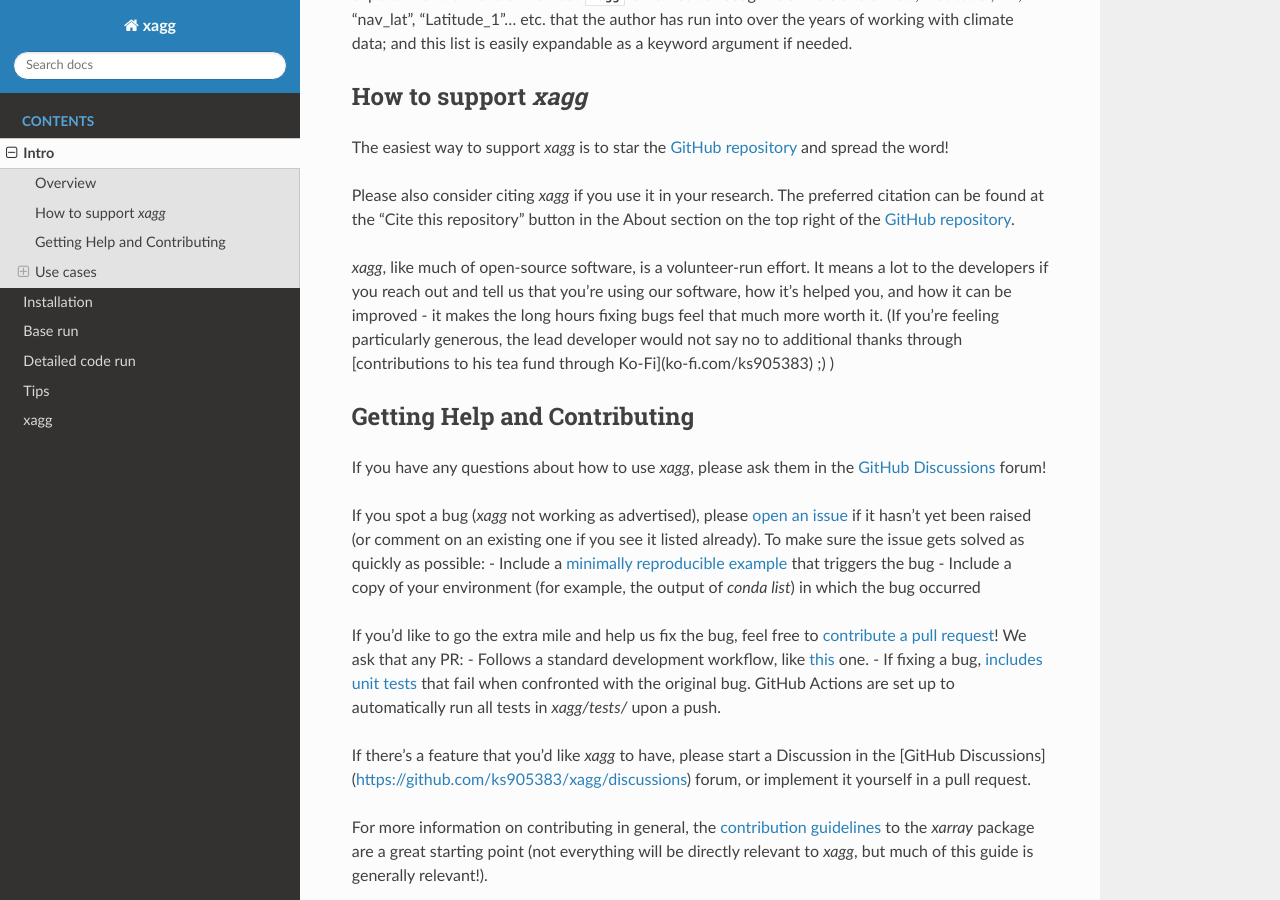
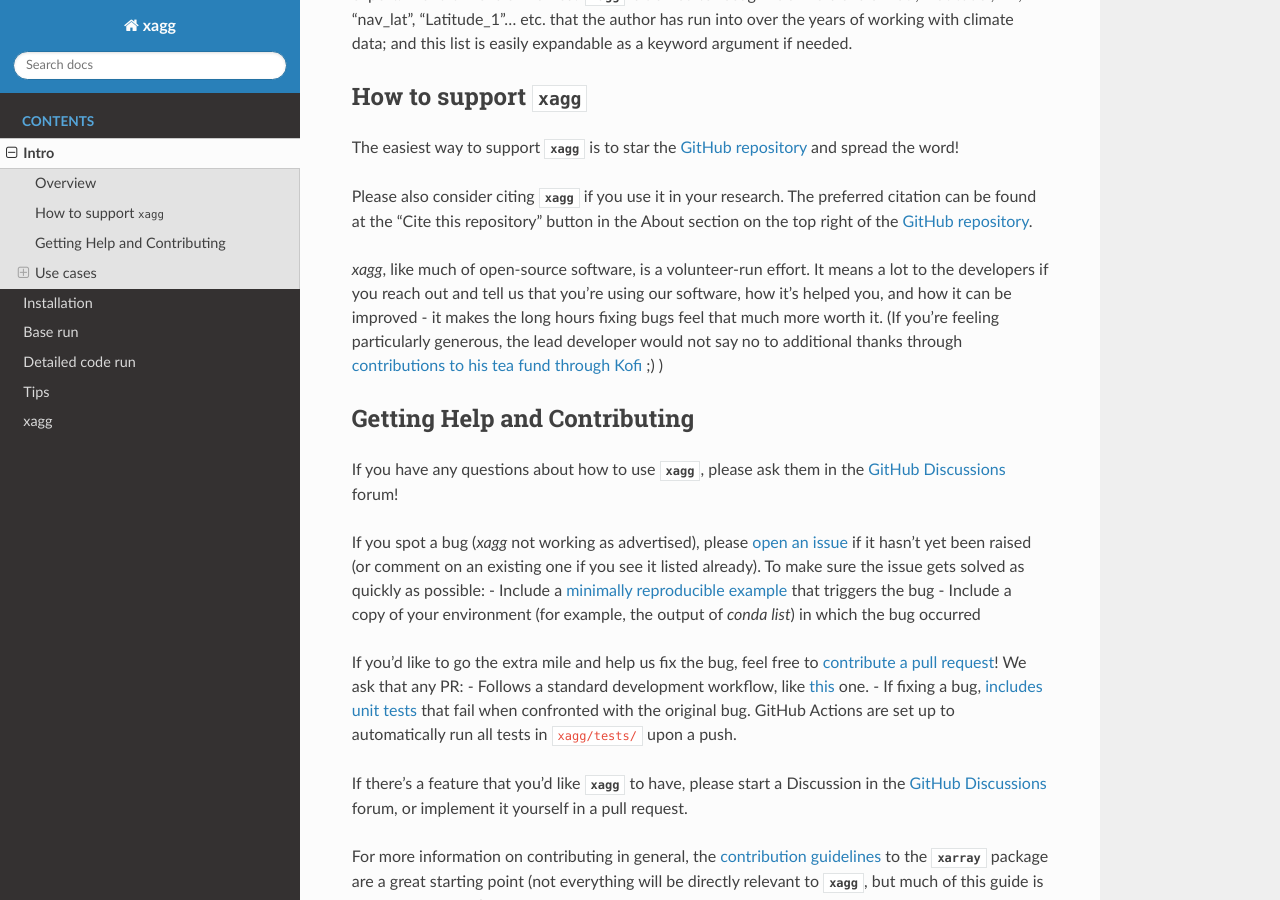
Before and after one commit to ks905383/xagg, a Sphinx documentation site: the page built from docs/source/intro.rst, in a window 1280 px wide and 900 px high, scrolled down 1728 px. Built offline with Sphinx 7.4.7 and the Read the Docs theme 3.1.0, drawn with Linux system fonts in a browser that asks for light colours.

Commit message:
docs markdown edits

```diff
--- a/docs/source/intro.rst
+++ b/docs/source/intro.rst
@@ -48,17 +48,17 @@ Finally, :py:mod:`xagg` allows for direct exporting of the aggregated data in se
 
 Best of all, :py:mod:`xagg` is flexible. Multiple variables in your dataset? :py:mod:`xagg` will aggregate them all, as long as they have at least ``lat/lon`` dimensions. Fields in your shapefile that you'd like to keep? :py:mod:`xagg` keeps all fields (for example FIPS codes from county datasets) all the way through the final export. Weird dimension names? :py:mod:`xagg` is trained to recognize all versions of "lat", "Latitude", "Y", "nav_lat", "Latitude_1"... etc. that the author has run into over the years of working with climate data; and this list is easily expandable as a keyword argument if needed.
 
-How to support `xagg`
+How to support :py:mod:`xagg`
 =======================================
-The easiest way to support `xagg` is to star the `GitHub repository <https://github.com/ks905383/xagg>`_ and spread the word!
+The easiest way to support :py:mod:`xagg` is to star the `GitHub repository <https://github.com/ks905383/xagg>`_ and spread the word!
 
-Please also consider citing `xagg` if you use it in your research. The preferred citation can be found at the "Cite this repository" button in the About section on the top right of the `GitHub repository <https://github.com/ks905383/xagg>`_.
+Please also consider citing :py:mod:`xagg` if you use it in your research. The preferred citation can be found at the "Cite this repository" button in the About section on the top right of the `GitHub repository <https://github.com/ks905383/xagg>`_.
 
-`xagg`, like much of open-source software, is a volunteer-run effort. It means a lot to the developers if you reach out and tell us that you're using our software, how it's helped you, and how it can be improved - it makes the long hours fixing bugs feel that much more worth it. (If you're feeling particularly generous, the lead developer would not say no to additional thanks through [contributions to his tea fund through Ko-Fi](ko-fi.com/ks905383) ;) )
+`xagg`, like much of open-source software, is a volunteer-run effort. It means a lot to the developers if you reach out and tell us that you're using our software, how it's helped you, and how it can be improved - it makes the long hours fixing bugs feel that much more worth it. (If you're feeling particularly generous, the lead developer would not say no to additional thanks through `contributions to his tea fund through Kofi <https://ko-fi.com/ks905383>`_ ;) )
 
 Getting Help and Contributing
 =======================================
-If you have any questions about how to use `xagg`, please ask them in the `GitHub Discussions <https://github.com/ks905383/xagg/discussions>`_ forum!
+If you have any questions about how to use :py:mod:`xagg`, please ask them in the `GitHub Discussions <https://github.com/ks905383/xagg/discussions>`_ forum!
 
 If you spot a bug (`xagg` not working as advertised), please `open an issue <https://github.com/ks905383/xagg/issues>`_ if it hasn't yet been raised (or comment on an existing one if you see it listed already). To make sure the issue gets solved as quickly as possible:
 - Include a `minimally reproducible example <https://stackoverflow.com/help/minimal-reproducible-example>`_ that triggers the bug
@@ -66,11 +66,11 @@ If you spot a bug (`xagg` not working as advertised), please `open an issue <htt
 
 If you'd like to go the extra mile and help us fix the bug, feel free to `contribute a pull request <https://github.com/ks905383/xagg/pulls>`_! We ask that any PR:
 - Follows a standard development workflow, like `this <https://docs.xarray.dev/en/stable/contributing.html#development-workflow>`_ one.
-- If fixing a bug, `includes unit tests <https://stackoverflow.com/questions/3258733/new-to-unit-testing-how-to-write-great-tests>`_ that fail when confronted with the original bug. GitHub Actions are set up to automatically run all tests in `xagg/tests/` upon a push.
+- If fixing a bug, `includes unit tests <https://stackoverflow.com/questions/3258733/new-to-unit-testing-how-to-write-great-tests>`_ that fail when confronted with the original bug. GitHub Actions are set up to automatically run all tests in ``xagg/tests/`` upon a push.
 
-If there's a feature that you'd like `xagg` to have, please start a Discussion in the [GitHub Discussions](https://github.com/ks905383/xagg/discussions) forum, or implement it yourself in a pull request.
+If there's a feature that you'd like :py:mod:`xagg` to have, please start a Discussion in the `GitHub Discussions <https://github.com/ks905383/xagg/discussions>`_ forum, or implement it yourself in a pull request.
 
-For more information on contributing in general, the `contribution guidelines <https://docs.xarray.dev/en/stable/contributing.html>`_ to the `xarray` package are a great starting point (not everything will be directly relevant to `xagg`, but much of this guide is generally relevant!).
+For more information on contributing in general, the `contribution guidelines <https://docs.xarray.dev/en/stable/contributing.html>`_ to the :py:mod:`xarray` package are a great starting point (not everything will be directly relevant to :py:mod:`xagg`, but much of this guide is generally relevant!).
 
 
 Use cases
```
